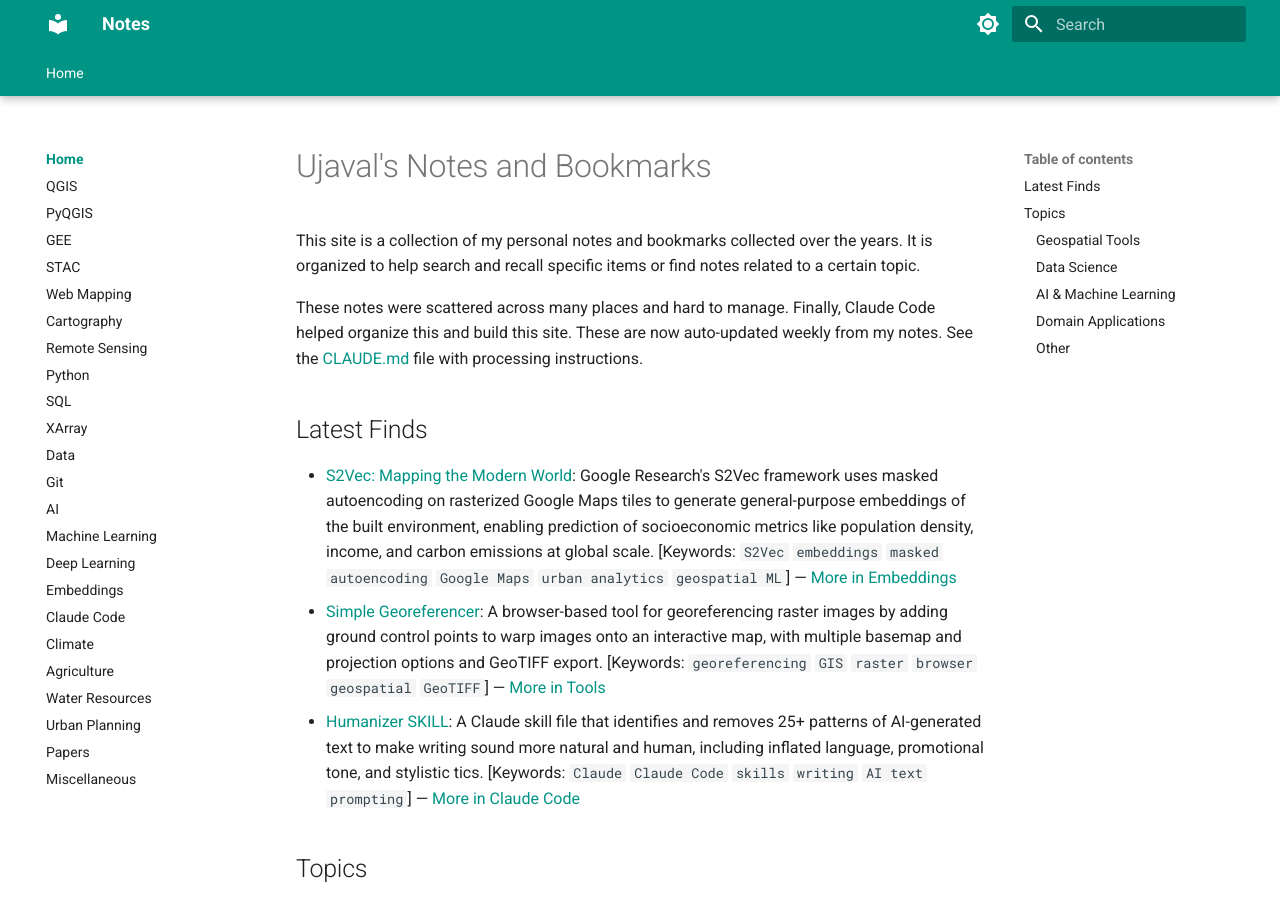
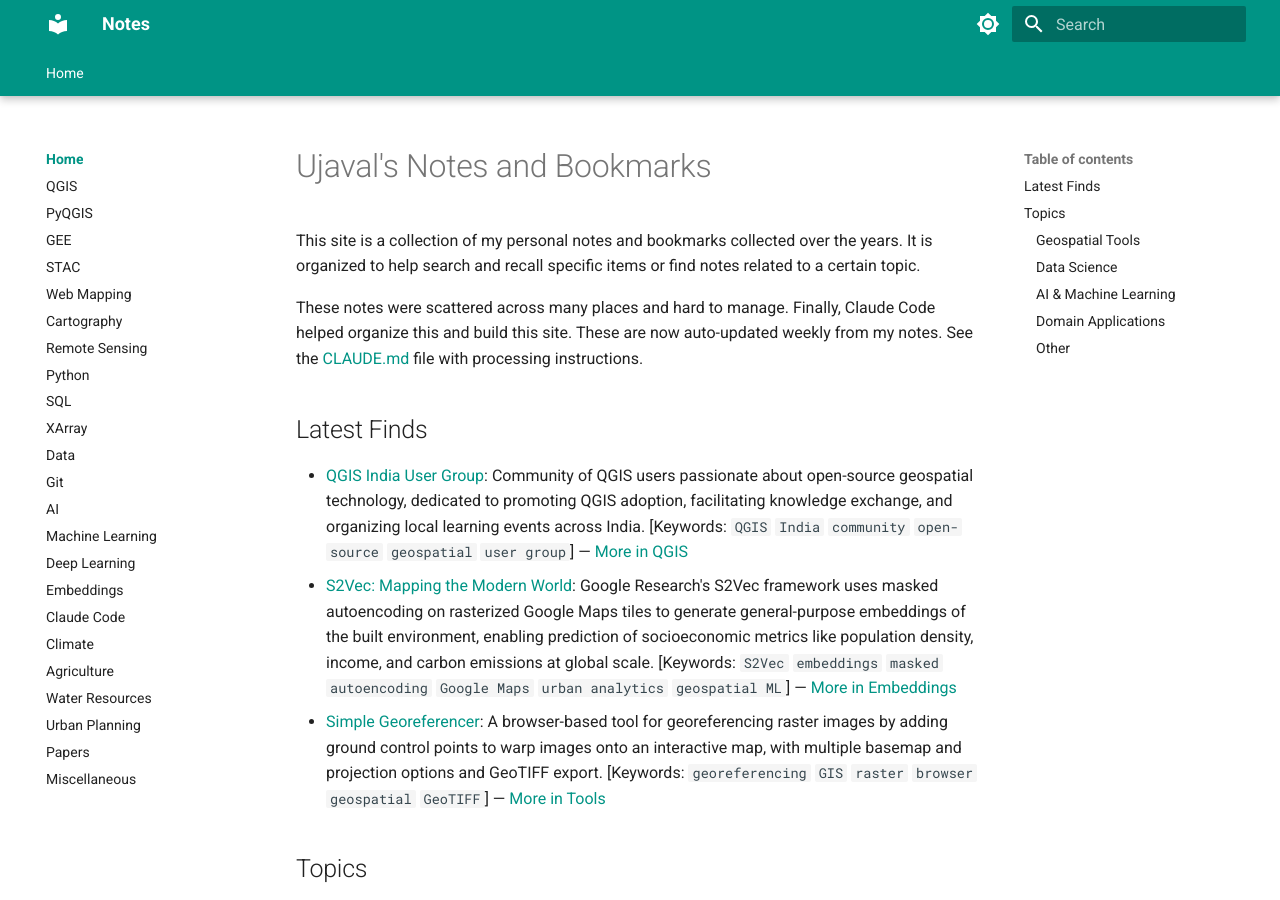
Before and after one commit to spatialthoughts/notes, an MkDocs documentation site: the page built from content/index.md, in a window 1280 px wide and 900 px high. Built offline with MkDocs 1.6.1 and Material for MkDocs 9.7.7, drawn with Linux system fonts in a browser that asks for light colours.

Commit message:
Process 2026-03-27 daily note: add QGIS India User Group to QGIS
Co-Authored-By: Claude Sonnet 4.6 <noreply@anthropic.com>

```diff
--- a/content/index.md
+++ b/content/index.md
@@ -6,9 +6,9 @@ These notes were scattered across many places and hard to manage. Finally, Claud
 
 ## Latest Finds
 
+- [QGIS India User Group](https://in.qgis.org/): Community of QGIS users passionate about open-source geospatial technology, dedicated to promoting QGIS adoption, facilitating knowledge exchange, and organizing local learning events across India. [Keywords: `QGIS` `India` `community` `open-source` `geospatial` `user group`] — [More in QGIS](QGIS.md)
 - [S2Vec: Mapping the Modern World](https://research.google/blog/mapping-the-modern-world-how-s2vec-learns-the-language-of-our-cities/): Google Research's S2Vec framework uses masked autoencoding on rasterized Google Maps tiles to generate general-purpose embeddings of the built environment, enabling prediction of socioeconomic metrics like population density, income, and carbon emissions at global scale. [Keywords: `S2Vec` `embeddings` `masked autoencoding` `Google Maps` `urban analytics` `geospatial ML`] — [More in Embeddings](Embeddings.md)
 - [Simple Georeferencer](https://evanapplegate.github.io/simple-georeferencer/): A browser-based tool for georeferencing raster images by adding ground control points to warp images onto an interactive map, with multiple basemap and projection options and GeoTIFF export. [Keywords: `georeferencing` `GIS` `raster` `browser` `geospatial` `GeoTIFF`] — [More in Tools](Tools.md)
-- [Humanizer SKILL](https://github.com/blader/humanizer/blob/main/SKILL.md): A Claude skill file that identifies and removes 25+ patterns of AI-generated text to make writing sound more natural and human, including inflated language, promotional tone, and stylistic tics. [Keywords: `Claude` `Claude Code` `skills` `writing` `AI text` `prompting`] — [More in Claude Code](Claude_Code.md)
 
 ## Topics
 
```
Also changed, not shown: content/QGIS.md (+4 -0 lines).
